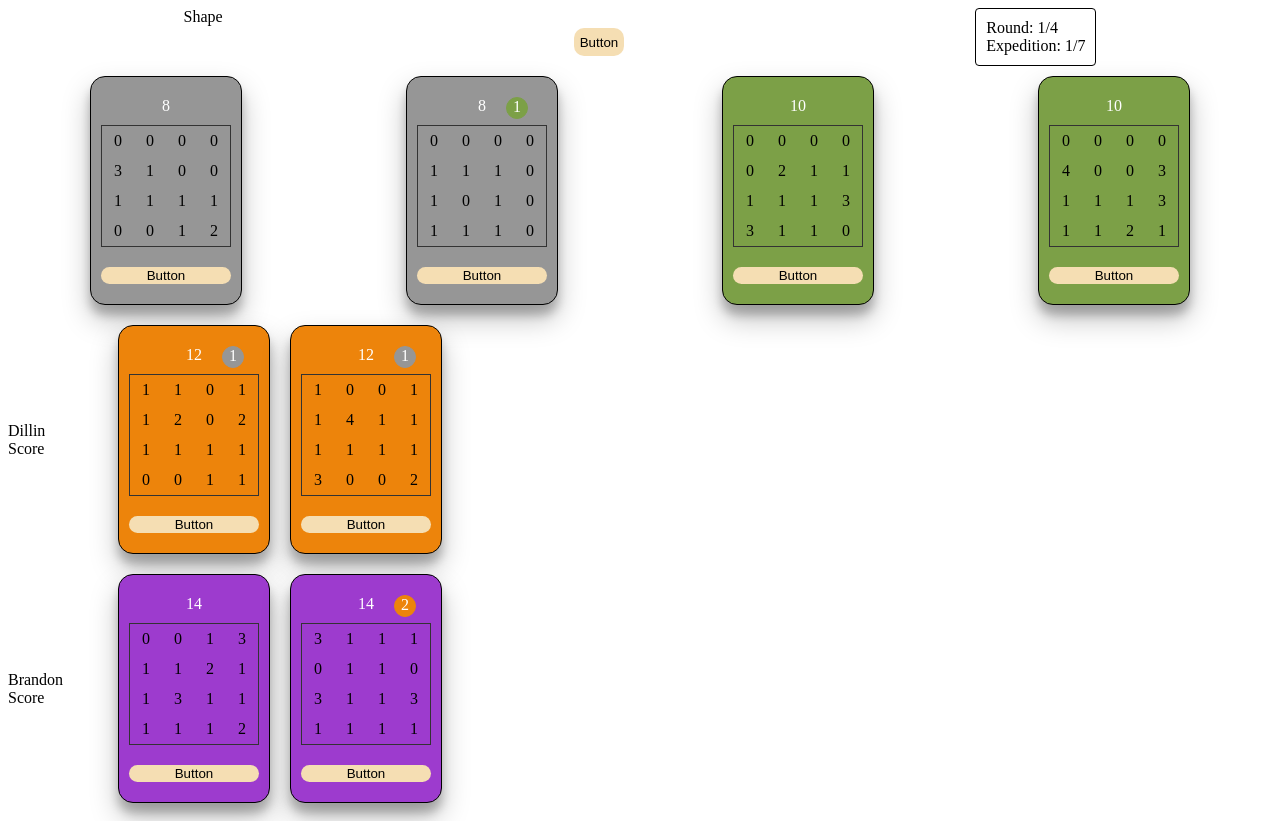
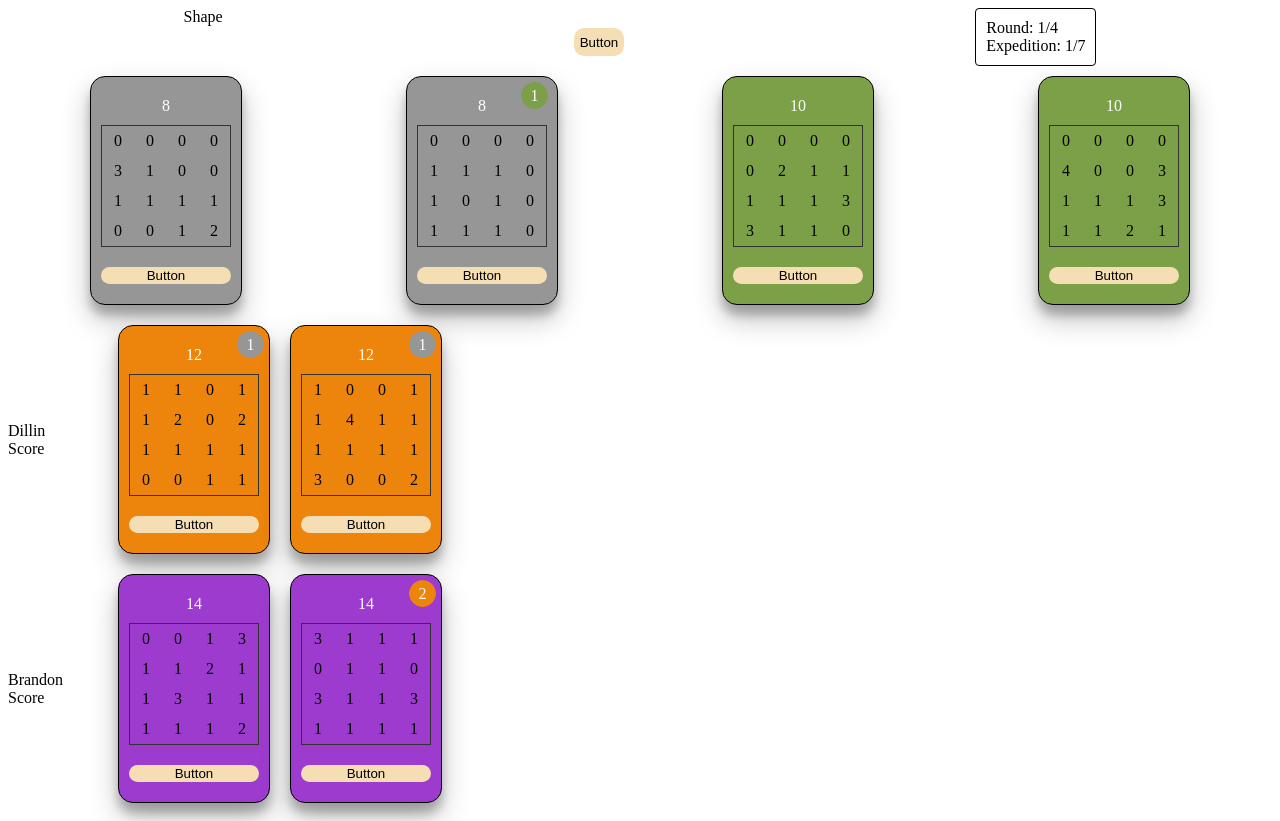
Before and after one commit to dstriz09/treasure-hunt, a React (Create React App) app: page / in a window 1280 px wide. Built offline with nearby package versions, Linux system fonts and the light colour scheme.

Commit message:
small change

```diff
--- a/src/styles/StyledValues.js
+++ b/src/styles/StyledValues.js
@@ -10,11 +10,13 @@ export const StyledValues = styled.div`
 export const StyledBonus = styled.div`
   position: absolute;
   display: inline;
-  margin-left: 20px;
+  margin-left: 35px;
+  margin-top: -15px;
   border: solid 1px rgba(${(props) => props.color});
-  width: 20px;
-  height: 20px;
+  line-height: 25px;
+  width: 25px;
+  height: 25px;
   color: white;
-  border-radius: 25px;
+  border-radius: 50%;
   background-color: rgba(${(props) => props.color});
 `;
```
